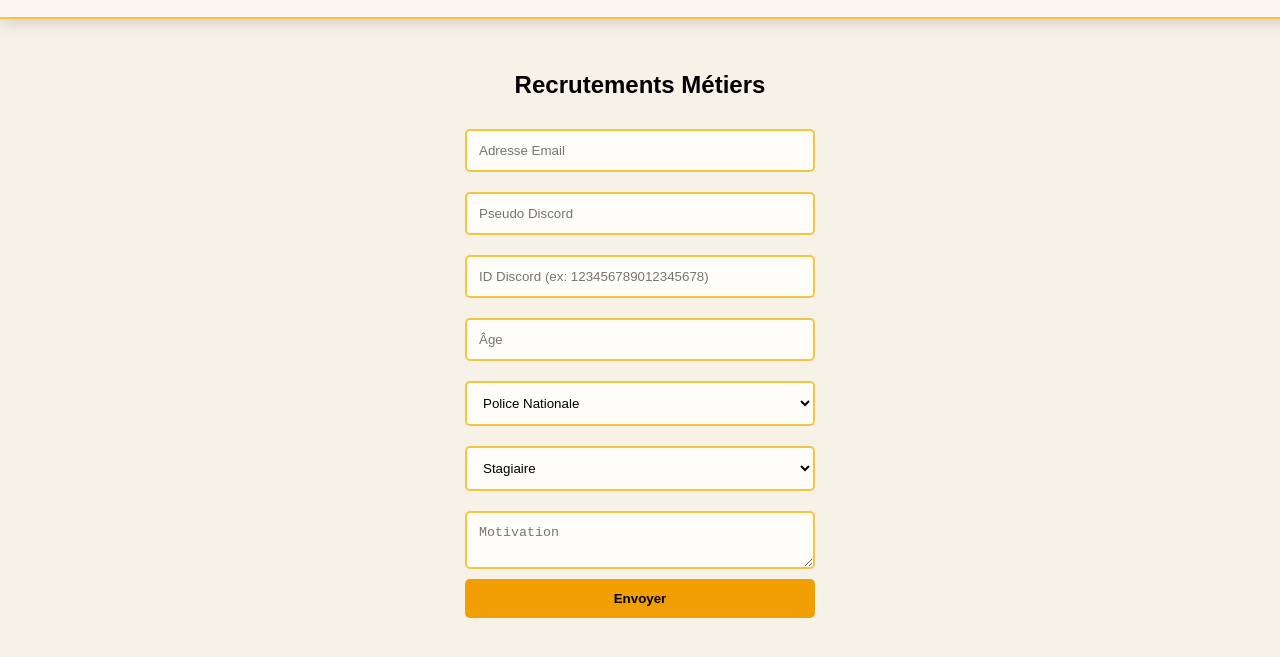
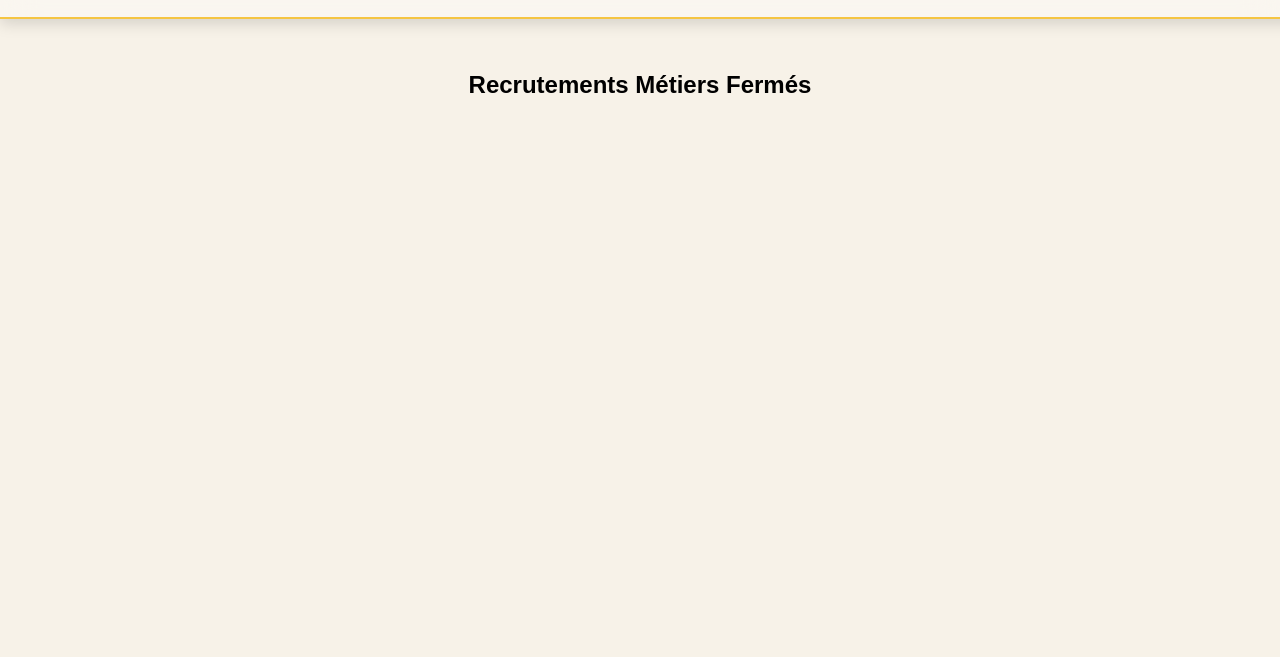
Before and after one commit to omega-nugget007/nantesrpfr, a plain HTML site: page recrutements.html in a window 1280 px wide. Shown: the part 119-776 px from the top of the page. Drawn offline with Linux system fonts and the light colour scheme.

Commit message:
Update recrutements.html

```diff
--- a/recrutements.html
+++ b/recrutements.html
@@ -26,11 +26,10 @@
 
 <section class="form-section">
 
-    <h2>Recrutements Métiers</h2>
+    <h2>Recrutements Métiers Fermés</h2>
 
-    <form id="recrutementForm">
+    <!-- <form id="recrutementForm">
 
-    <input type="email" id="email" placeholder="Adresse Email" required>
     <input type="text" id="discord" placeholder="Pseudo Discord" required>
     <input type="text" id="discordID" placeholder="ID Discord (ex: 123456789012345678)" required>
     <input type="number" id="age" placeholder="Âge" required>
@@ -61,7 +60,7 @@
 
 
     <p id="statusMessage"></p>
-</section>
+</section> -->
 
 <!-- 🔥 SCRIPT FIREBASE + ENVOI DES DONNÉES -->
 <script type="module">
@@ -90,7 +89,6 @@
     const motivation = document.getElementById("motivation").value;
 
     await addDoc(collection(db, "candidatures_metiers"), {
-        email,
         discord,
         discordID,
         age,
```
